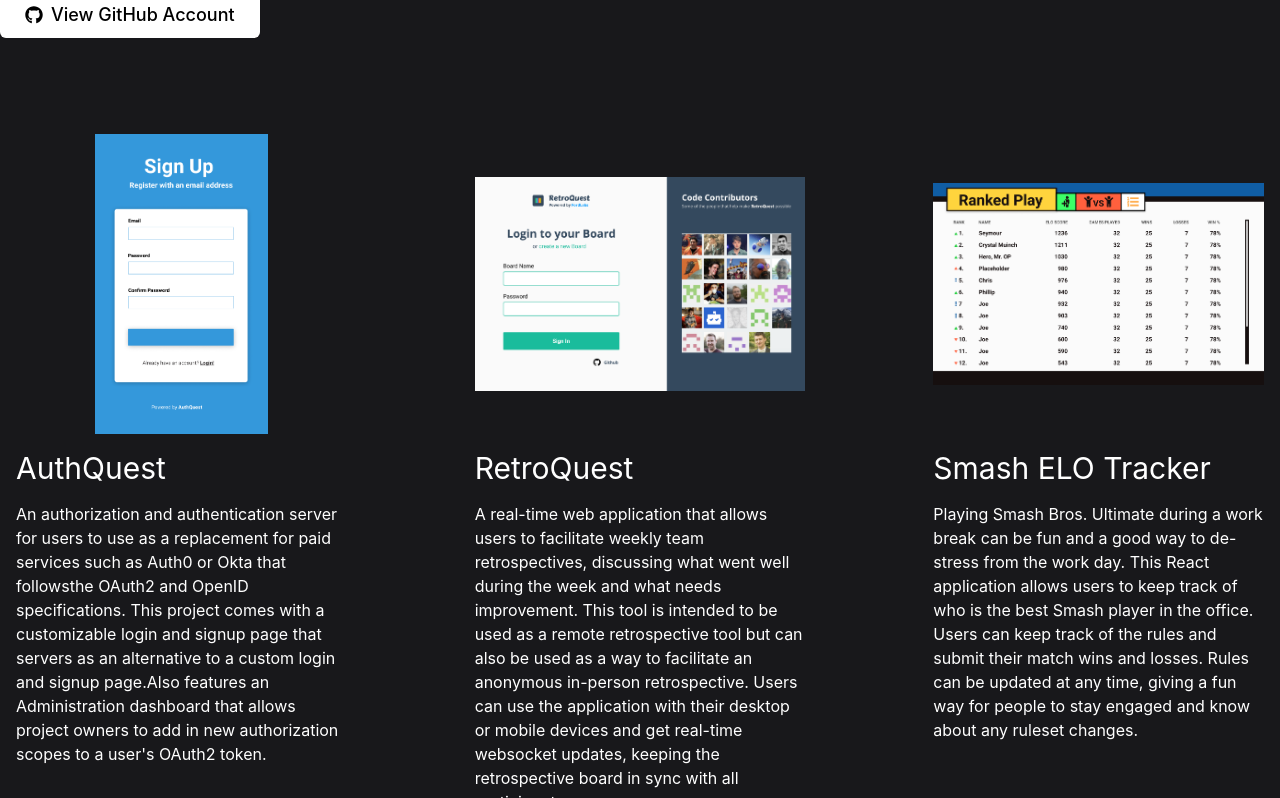
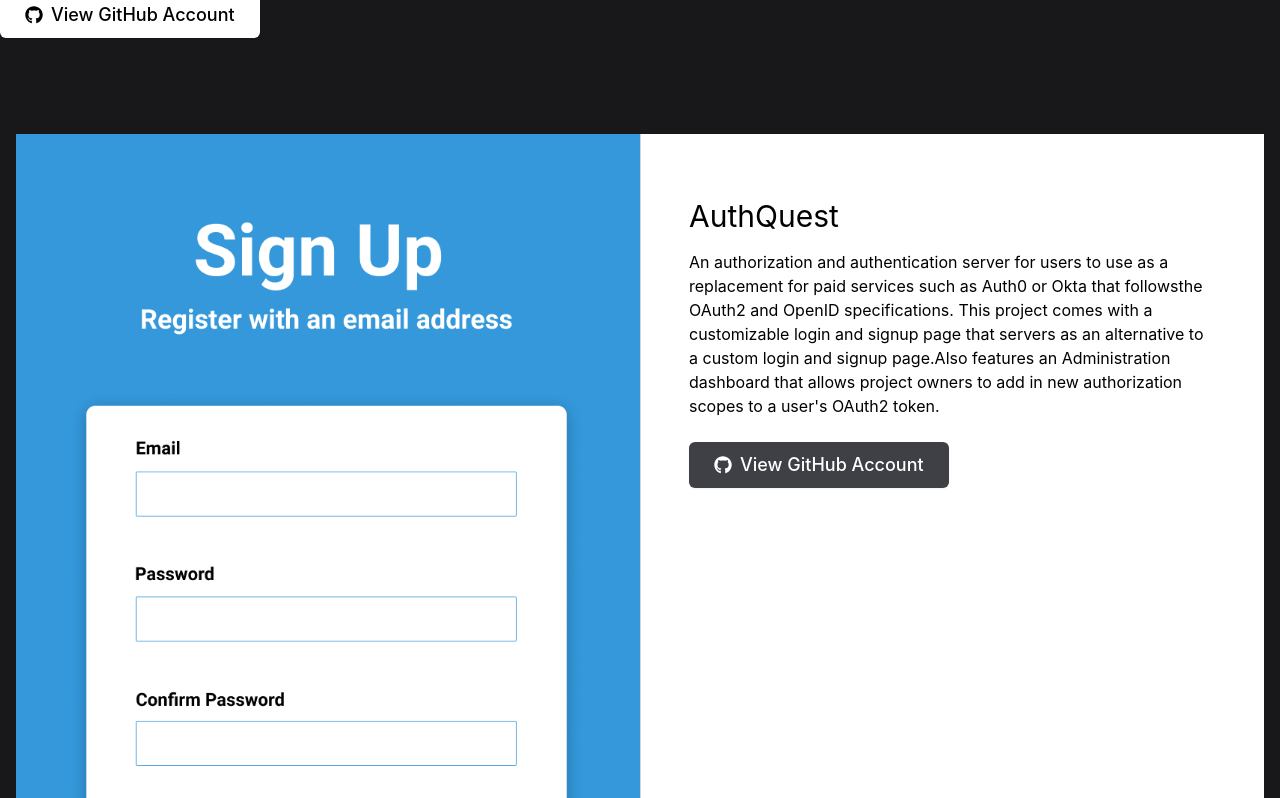
Before and after one commit to Druage/leelazarecky, a Next.js app: page / in a window 1280 px wide. Shown: the part 1102-1900 px from the top of the page. Built offline with nearby package versions, Linux system fonts and the light colour scheme.

Commit message:
Chacnges projet section to be more magazine like

```diff
--- a/pages/components/OpenSourceProjects.tsx
+++ b/pages/components/OpenSourceProjects.tsx
@@ -95,28 +95,39 @@ export default function OpenSourceProjects() {
         </div>
       </div>
 
-      <div className={"mt-2 grid grid-cols-3 gap-24 md:mt-8"}>
+      <div className={"mt-2 grid grid-cols-1 gap-24 md:mt-8"}>
         {projects.map((it) => (
           <div key={it.name} className={"p-4"}>
-            <div className={"relative h-[300px] w-full bg-zinc-900"}>
+            <div className={"grid grid-cols-2 bg-white text-black"}>
+              <div className={"relative h-[800px] w-full"}>
                 <Image
                   src={it.image.src}
                   alt="project-image"
-                objectFit="contain"
+                  objectFit="cover"
+                  className={"object-left-top"}
                   layout={"fill"}
                 />
               </div>
 
+              <div className={"border-l border-gray-300 p-12"}>
                 <h1 className={"py-4 text-2xl md:text-3xl"}>{it.name}</h1>
                 <div>{it.githubLink}</div>
                 <div className={"text-1xl md:text-1xl"}>{it.description}</div>
-            {/*<Image*/}
-            {/*  src={it.image.src}*/}
-            {/*  height={it.image.height}*/}
-            {/*  width={it.image.width}*/}
-            {/*  alt="project-image"*/}
-            {/*  objectFit="cover"*/}
-            {/*/>*/}
+
+                <button
+                  type="button"
+                  className="mt-6 inline-flex items-center rounded-md border border-transparent bg-zinc-700 px-6 py-2 text-base font-medium text-white shadow-sm hover:bg-zinc-700 hover:underline focus:outline-none focus:ring-2 focus:ring-zinc-500 focus:ring-offset-2 md:text-lg"
+                >
+                  <FontAwesomeIcon
+                    icon={faGithub}
+                    height={24}
+                    width={24}
+                    className={"mr-2"}
+                  />
+                  View GitHub Account
+                </button>
+              </div>
+            </div>
           </div>
         ))}
       </div>
```
Lines whose indentation alone changed are shown as unchanged.
